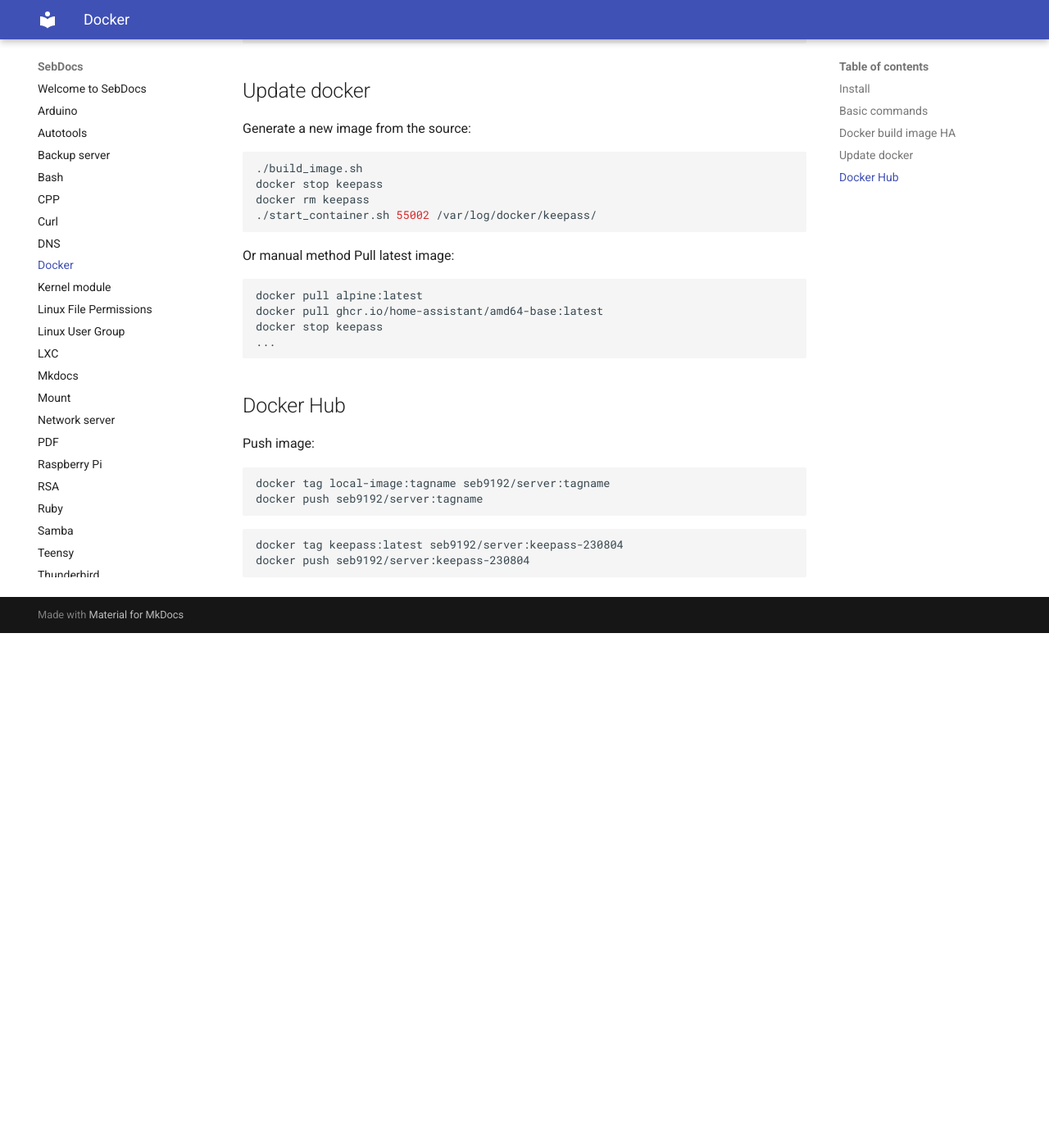
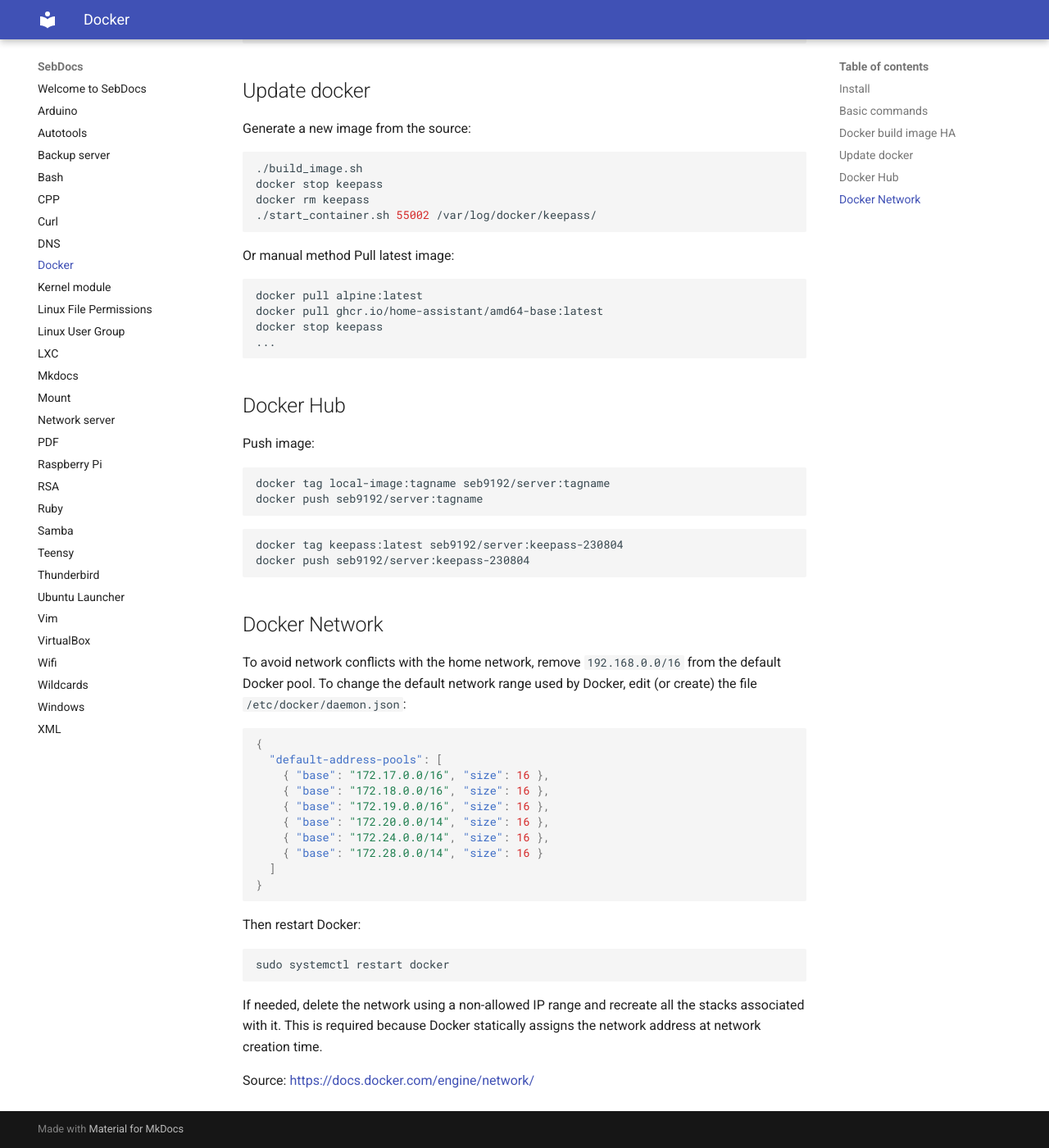
Before and after one commit to sebmalissard/SebDocs, an MkDocs documentation site: the page built from docs/docker.md, in a window 1280 px wide and 1400 px high, scrolled down 1613 px. Shown: the whole window at 82% size. Built offline with MkDocs 1.6.1 and Material for MkDocs 9.7.7, drawn with Linux system fonts in a browser that asks for light colours; before the commit the page ends 2385 px from its top, so only the background shows below that.

Commit message:
Add docker network

````diff
--- a/docs/docker.md
+++ b/docs/docker.md
@@ -103,3 +103,28 @@
 docker tag keepass:latest seb9192/server:keepass-230804
 docker push seb9192/server:keepass-230804
 ```
+
+## Docker Network
+
+To avoid network conflicts with the home network, remove `192.168.0.0/16` from the default Docker pool. To change the default network range used by Docker, edit (or create) the file `/etc/docker/daemon.json`:
+```json
+{
+  "default-address-pools": [
+    { "base": "172.17.0.0/16", "size": 16 },
+    { "base": "172.18.0.0/16", "size": 16 },
+    { "base": "172.19.0.0/16", "size": 16 },
+    { "base": "172.20.0.0/14", "size": 16 },
+    { "base": "172.24.0.0/14", "size": 16 },
+    { "base": "172.28.0.0/14", "size": 16 }
+  ]
+}
+```
+
+Then restart Docker:
+```bash
+sudo systemctl restart docker
+```
+
+If needed, delete the network using a non-allowed IP range and recreate all the stacks associated with it. This is required because Docker statically assigns the network address at network creation time.
+
+Source: https://docs.docker.com/engine/network/
````
